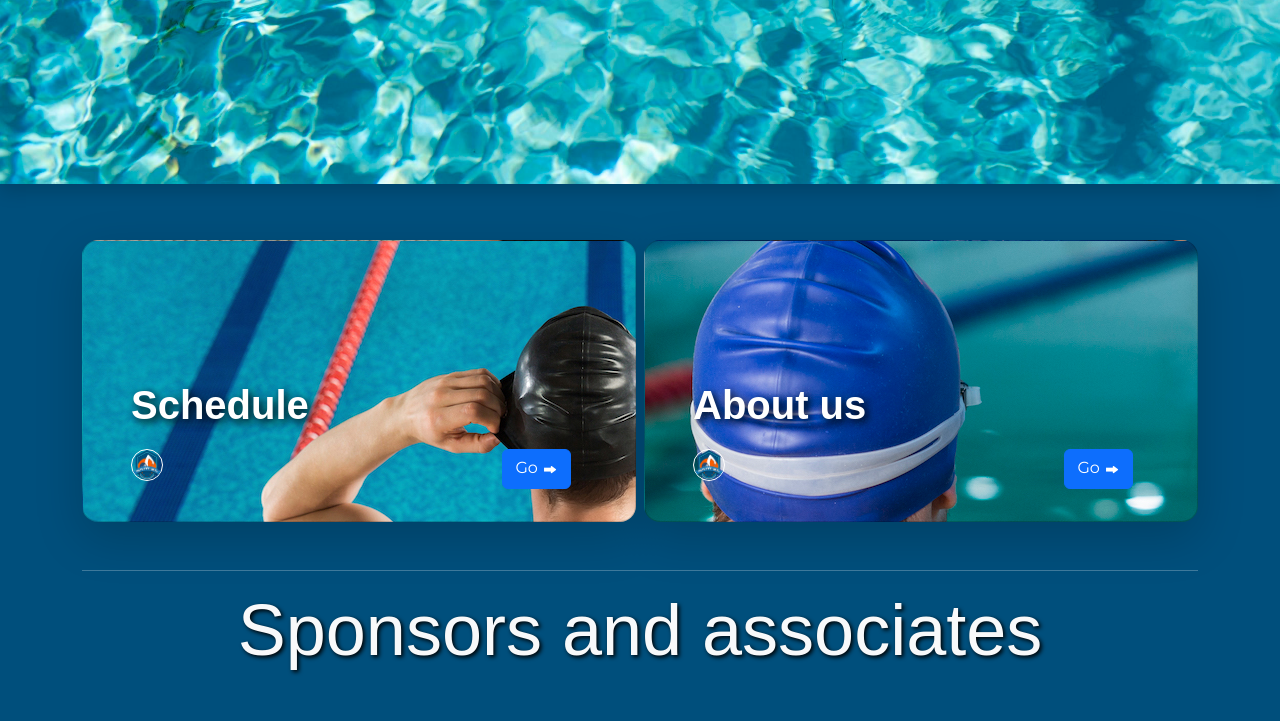
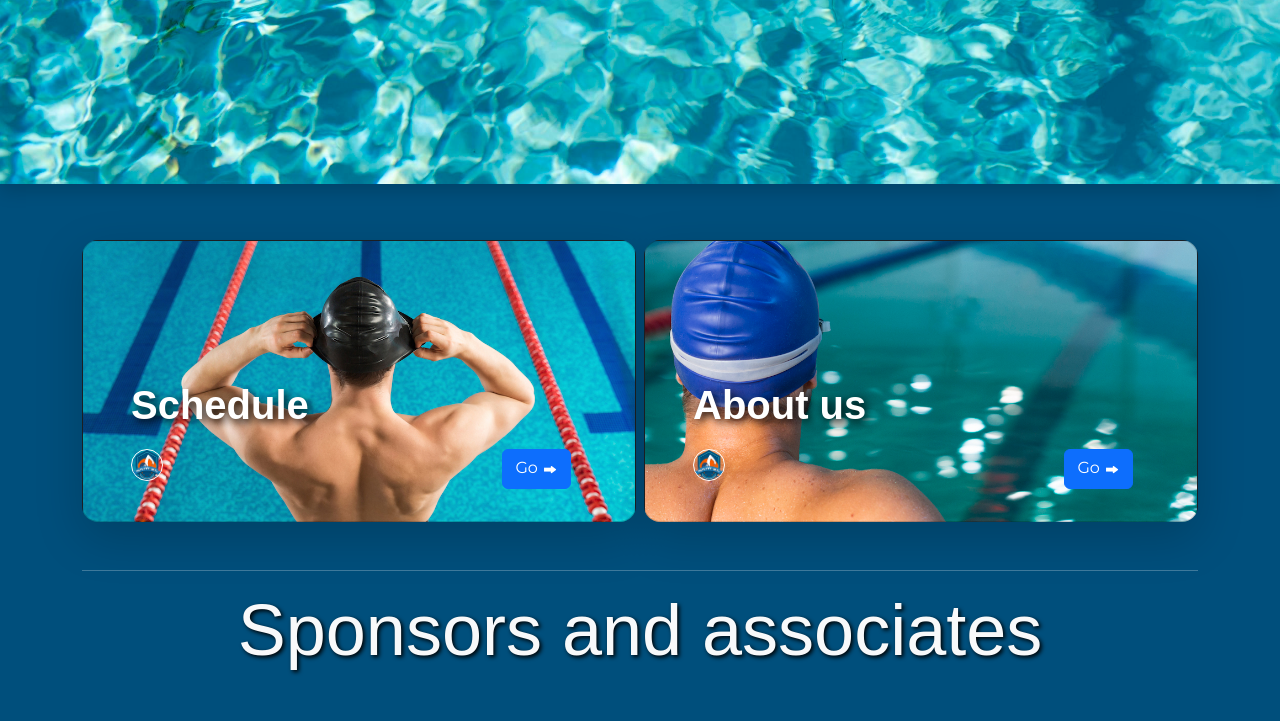
Before and after one commit to jesusrlv/natatorial, a PHP site: page / in a window 1280 px wide. Shown: the part 735-1456 px from the top of the page. Run offline with PHP 8.4, Linux system fonts and the light colour scheme; some web fonts are replaced.

Commit message:
cambios casi listos

```diff
--- a/about.html
+++ b/about.html
@@ -261,7 +261,7 @@
 
     <div class="container">
       <footer class="d-flex flex-wrap justify-content-between align-items-center py-3 my-4 border-top">
-        <p class="col-md-4 mb-0 text-light">&copy; 2023 Natatorial.com</p>
+        <p class="col-md-4 mb-0 text-light">&copy; 2024 Natatorial.com</p>
 
         <a href="/" class="col-md-4 d-flex align-items-center justify-content-center mb-3 mb-md-0 me-md-auto link-body-emphasis text-decoration-none">
           <img src="img/natatorial_logo.png" alt="" width="40" height="38" role="img" >
--- a/index.html
+++ b/index.html
@@ -100,6 +100,12 @@
        #logoDown{
           display: none;
         }
+
+        #imagenCard{
+          background-size: cover; /* Escalar la imagen para cubrir todo el contenedor */
+          background-position: center top; /* Centrar la imagen horizontal y verticalmente */
+          background-repeat: no-repeat;
+        }
        }
 
        /* On screens that are 600px wide or less, make the columns stack on top of each other instead of next to each other */
@@ -109,11 +115,16 @@
         width: 50%;
         height: 175px;
       }
+      #imagenCard{
+        background-size: cover; /* Escalar la imagen para cubrir todo el contenedor */
+        background-position: center center; /* Centrar la imagen horizontal y verticalmente */
+        background-repeat: no-repeat;
+      }
       #btnIndex{
         width: 20%;
       }
       #textIndex{
-        font-size: 18px;
+        font-size: 14px;
       }
        #imgResp{
         width: 45%;
@@ -215,7 +226,7 @@
           <div class="container mt-3">
             <div class="row row-cols-1 g-2 mt-5 mb-5">
               <div class="col-sm-6 col-md-6" id="img1">
-                <div class="card card-cover h-100 overflow-hidden text-bg-dark rounded-4 shadow-lg" style="background-image: url('img/back_swimm03.jpg');">
+                <div class="card card-cover h-100 overflow-hidden text-bg-dark rounded-4 shadow-lg" style="background-image: url('img/back_swimm03.jpg');" id="imagenCard">
                   <div class="d-flex flex-column h-100 p-5 pb-3 text-white text-shadow-1">
                     <h3 class="pt-5 mt-5 mb-4 display-6 lh-1 fw-bold fuente2" style="text-shadow: 3px 3px 9px black;" id="textIndex">Schedule</h3>
                     <ul class="d-flex list-unstyled mt-auto">
@@ -233,7 +244,7 @@
                 </div><!--fin de card-->
               </div><!--fin de col-->
               <div class="col-sm-6 col-md-6" id="img1">
-                <div class="card card-cover h-100 overflow-hidden text-bg-dark rounded-4 shadow-lg h-100" style="background-image: url('img/back_swimm02.jpg');">
+                <div class="card card-cover h-100 overflow-hidden text-bg-dark rounded-4 shadow-lg h-100" id="imagenCard" style="background-image: url('img/back_swimm02.jpg');">
                   <div class="d-flex flex-column h-100 p-5 pb-3 text-white text-shadow-1">
                     <h3 class="pt-5 mt-5 mb-4 display-6 lh-1 fw-bold fuente2" style="text-shadow: 3px 3px 9px black;" id="textIndex">About us</h3>
                     <ul class="d-flex list-unstyled mt-auto">
--- a/schedule.php
+++ b/schedule.php
@@ -511,7 +511,7 @@
 
     <div class="container">
       <footer class="d-flex flex-wrap justify-content-between align-items-center py-3 my-4 border-top">
-        <p class="col-md-4 mb-0 text-muted">&copy; 2023 Natatorial.com</p>
+        <p class="col-md-4 mb-0 text-muted">&copy; 2024 Natatorial.com</p>
 
         <a href="/" class="col-md-4 d-flex align-items-center justify-content-center mb-3 mb-md-0 me-md-auto link-dark text-decoration-none">
 
--- a/swimming_lessons.html
+++ b/swimming_lessons.html
@@ -223,7 +223,7 @@
 
     <div class="container">
       <footer class="d-flex flex-wrap justify-content-between align-items-center py-3 my-4 border-top">
-        <p class="col-md-4 mb-0 text-light">&copy; 2023 Natatorial.com</p>
+        <p class="col-md-4 mb-0 text-light">&copy; 2024 Natatorial.com</p>
 
         <a href="/" class="col-md-4 d-flex align-items-center justify-content-center mb-3 mb-md-0 me-md-auto link-body-emphasis text-decoration-none">
           <img src="img/natatorial_logo.png" alt="" width="40" height="38" role="img" >
```
Also changed, not shown: 2 other files.
